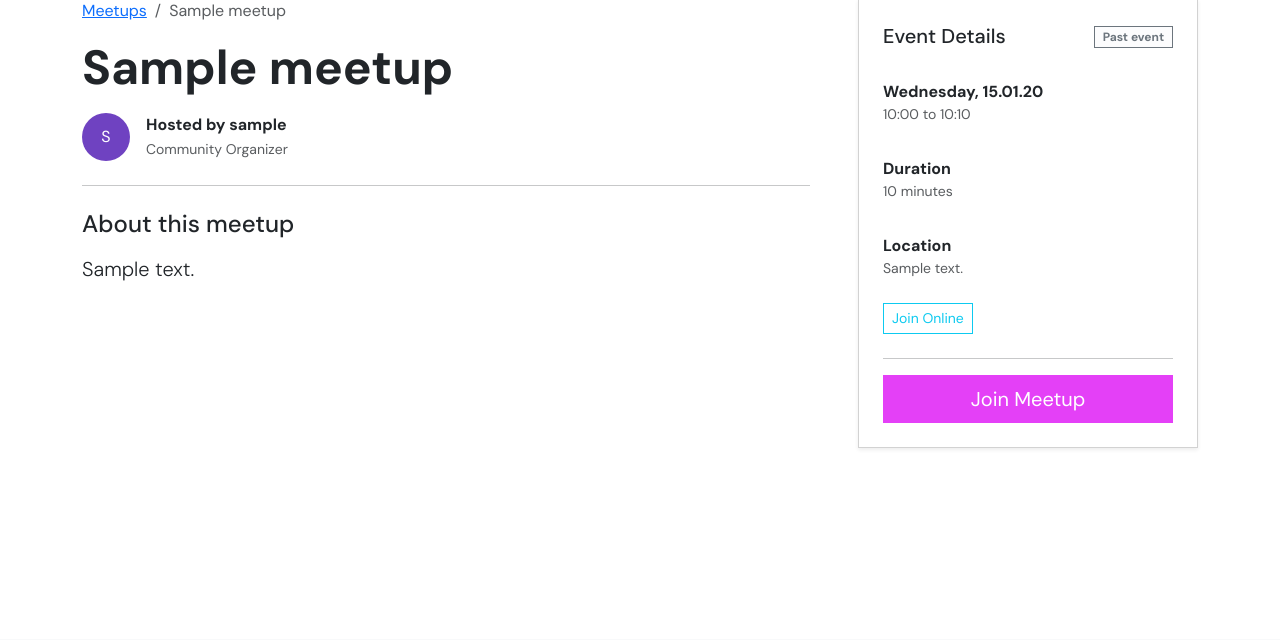
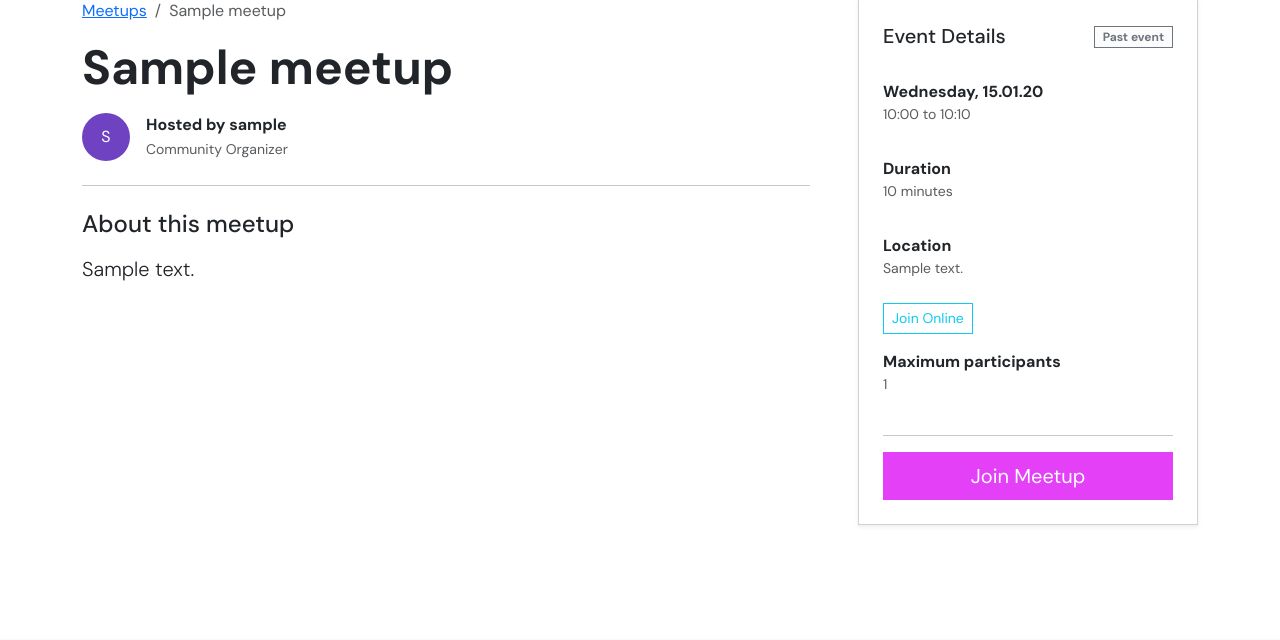
Before and after one commit to sasha-fedorov/meetmeet, a Django app: page /meetups/1/ in a window 1280 px wide. Shown: the part 105-745 px from the top of the page. Run offline with Django 5.2, Linux system fonts and the light colour scheme; tables that the repository leaves empty hold one stand-in row (values such as "Sample post"); some libraries are stand-ins or nearby versions.

Commit message:
feat: implement participant capacity limits and validation

```diff
--- a/meetups/models.py
+++ b/meetups/models.py
@@ -90,6 +90,15 @@ class Meetup(models.Model):
         """ Return the URL for a specific meetup detail page """
         return reverse('meetup_detail', kwargs={'pk': self.pk})
 
+    def is_full(self):
+        """Check if the meetup has reached its capacity."""
+        if self.max_participants is None:
+            return False
+        # Count only participants who are actually "GOING"
+        return self.participations.filter(
+            status=MeetupParticipation.Status.GOING
+        ).count() >= self.max_participants
+
     @property
     def end_datetime(self):
         """Calculate meetup end time by adding duration to start time."""
--- a/meetups/templates/meetups/meetup_detail.html
+++ b/meetups/templates/meetups/meetup_detail.html
@@ -83,7 +83,14 @@
                           <td class="text-end pe-3">
                             {% if part.status == 'pending' %}
                               <div class="btn-group btn-group-sm">
-                                <a href="{% url 'approve_participation' part.pk %}" class="btn btn-success">Approve</a>
+                                <a href="{% url 'approve_participation' part.pk %}"
+                                  class="btn {% if meetup.is_full %}
+                                    btn-secondary
+                                  {% else %}
+                                     btn-success
+                                  {% endif %} ">
+                                  Approve
+                                </a>
                                 <a href="{% url 'reject_participation' part.pk %}" class="btn btn-outline-danger ms-2">Reject</a>
                               </div>
                             {% elif part.status == 'going' %}
@@ -135,7 +142,7 @@
               </div>
             </div>
 
-            <div class="d-flex mb-4">
+            <div class="d-flex mb-3">
               <div>
                 <p class="mb-0 fw-bold">Location</p>
                 <p class="text-muted small">{{ meetup.location_text }}</p>
@@ -144,6 +151,15 @@
                 {% endif %}
               </div>
             </div>
+
+            {% if meetup.max_participants %}
+              <div class="d-flex mb-4">
+                <div>
+                  <p class="mb-0 fw-bold">Maximum participants</p>
+                  <p class="text-muted small">{{ meetup.max_participants }}</p>
+                </div>
+              </div>
+            {% endif %}
 
             <hr />
 
@@ -164,6 +180,9 @@
                     <button type="submit" class="btn btn-outline-primary">Try Joining Again</button>
                     <p class="text-danger text-center mt-2 small mb-0">Request was declined.</p>
                   {% endif %}
+                {% elif meetup.is_full %}
+                  <button type="submit" class="btn btn-outline-secondary btn-lg">Meetup is full</button>
+                  <p class="text-muted text-center mt-2 small mb-0">Try later or look for another meetup.</p>
                 {% else %}
                   <button type="submit" class="btn btn-primary btn-lg">
                     {% if meetup.is_open %}
--- a/meetups/views.py
+++ b/meetups/views.py
@@ -179,6 +179,16 @@ class ToggleParticipationView(LoginRequiredMixin, View):
             user=request.user, meetup=meetup
         ).first()
 
+        is_joining = not participation or participation.status not in [
+            MeetupParticipation.Status.GOING,
+            MeetupParticipation.Status.PENDING
+        ]
+
+        if is_joining and meetup.is_full():
+            messages.error(
+                request, "This meetup has reached the participants limit.")
+            return redirect('meetup_detail', pk=pk)
+
         if participation:
             # If user is already "Going" or "Pending", toggle means "Leave"
             if participation.status in [MeetupParticipation.Status.GOING,
@@ -221,12 +231,18 @@ class ToggleParticipationView(LoginRequiredMixin, View):
 def approve_participation(request, pk):
     """Function-based view for organizers to approve requests."""
     participation = get_object_or_404(MeetupParticipation, pk=pk)
+    meetup = participation.meetup
 
     # Security check: Only the organizer of the meetup can approve
     if participation.meetup.organizer == request.user:
-        participation.approve()
-        messages.success(
-            request, f"Approved {participation.user.username}'s request.")
+        if meetup.is_full():
+            messages.error(
+                request,
+                "Cannot approve: Meetup has reached the participants limit.")
+        else:
+            participation.approve()
+            messages.success(
+                request, f"Approved {participation.user.username}'s request.")
     else:
         messages.error(
             request, "You are not authorized to perform this action.")
```
